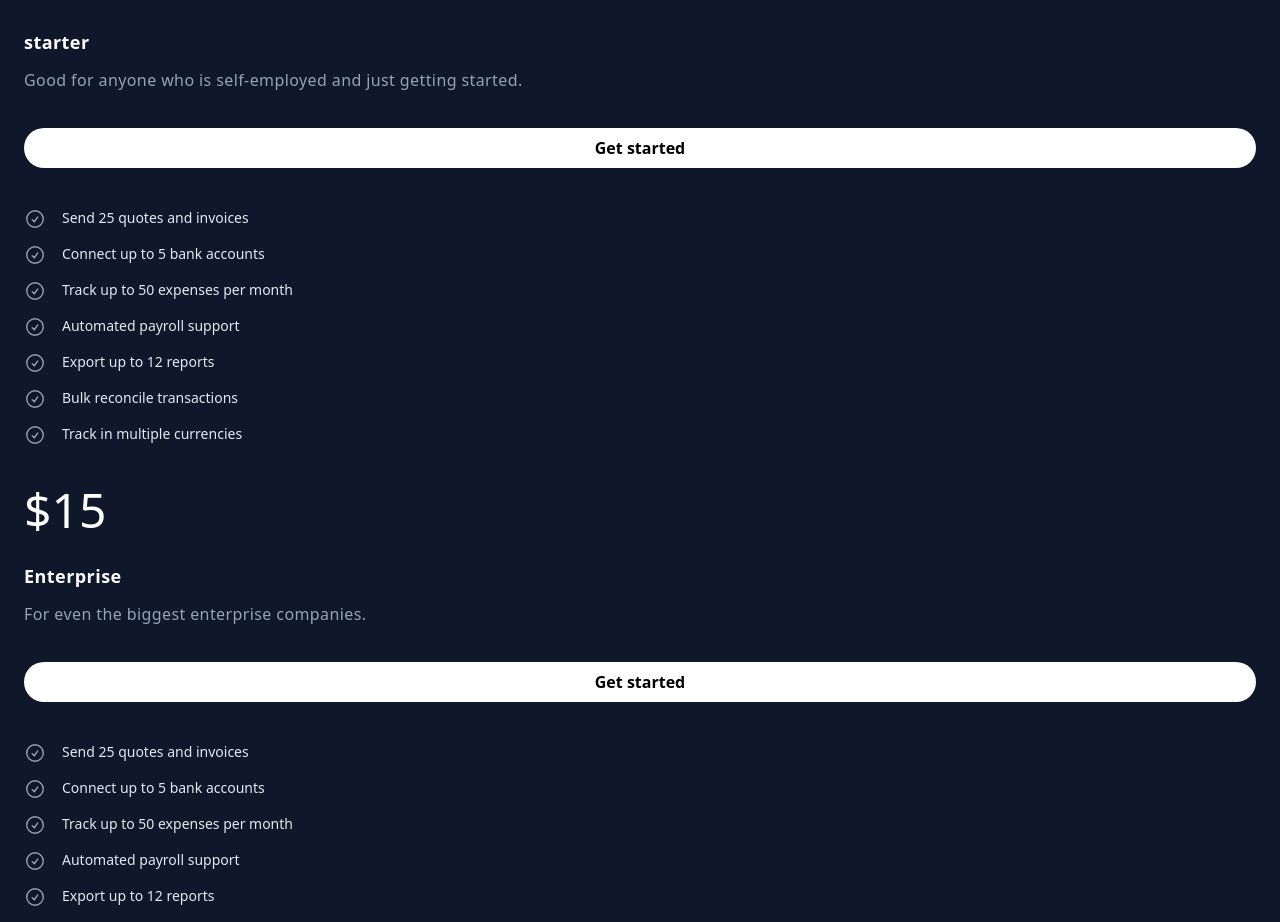
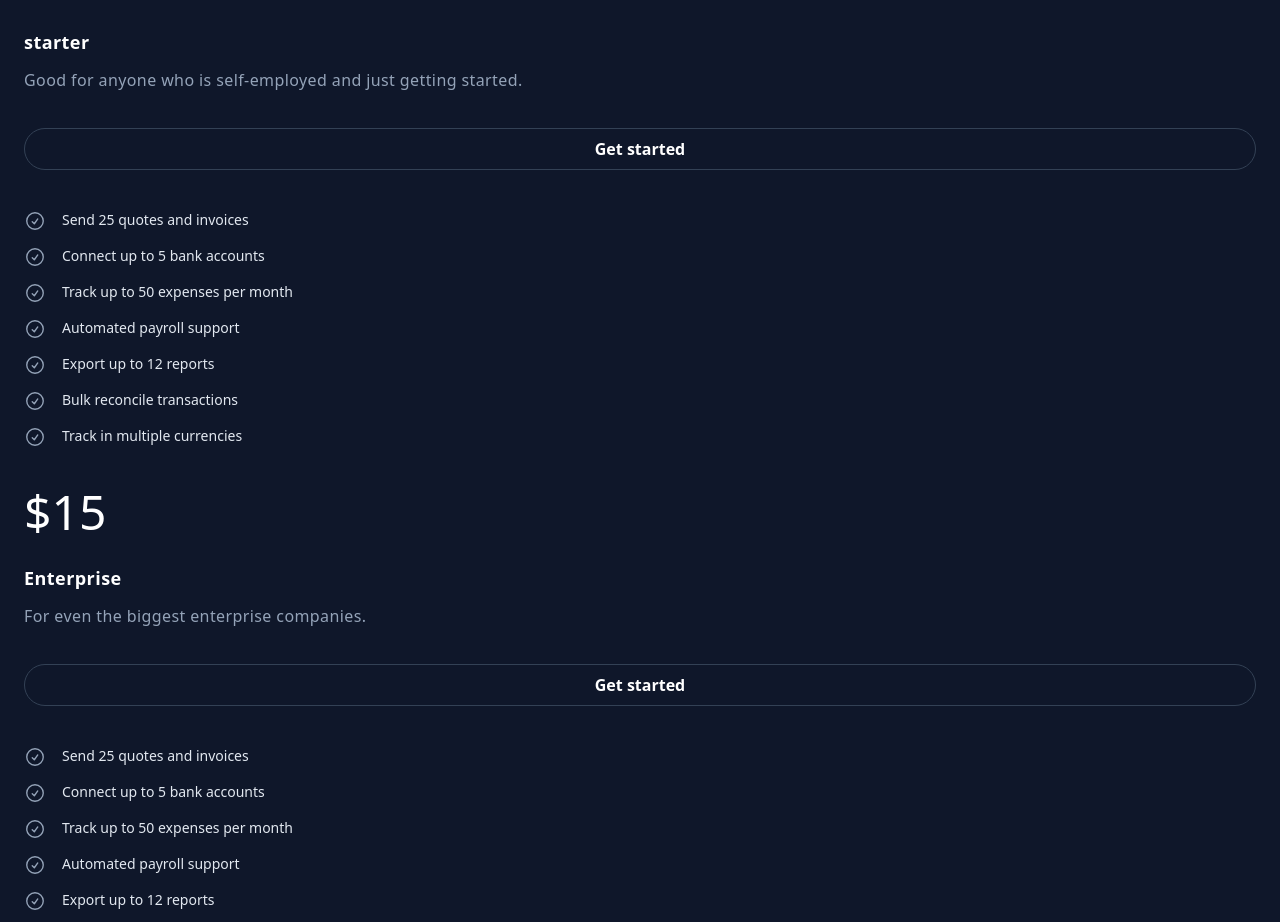
Before and after one commit to amine-omari/Taxpal-clone, a Next.js app: page / in a window 1280 px wide. Shown: the part 8060-8982 px from the top of the page. Built offline with nearby package versions, Linux system fonts and the light colour scheme.

Commit message:
fix: condition in PlansCard component

```diff
--- a/components/PlansCard.jsx
+++ b/components/PlansCard.jsx
@@ -23,7 +23,9 @@ const PlansCard = ({
         </p>
         <Link
           href="/"
-          className="mt-9 flex justify-center rounded-full bg-white px-4 py-2 font-semibold text-black hover:bg-blue-50"
+          className={`mt-9 flex justify-center rounded-full px-4 py-2 font-semibold ${
+            bgBlue ? "bg-white text-black hover:bg-blue-50" : "border border-slate-700 hover:border-slate-500"
+          }`}
         >
           Get started
         </Link>
```
